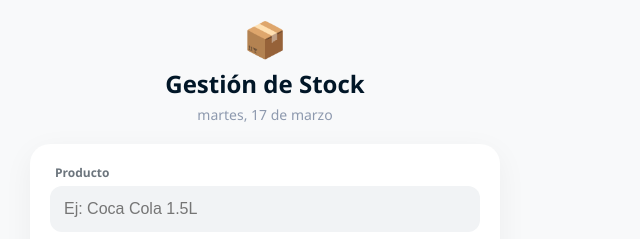
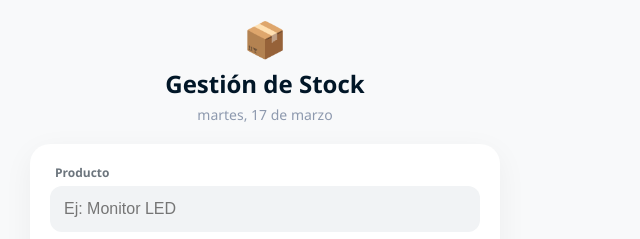
Before and after one commit to matiaspercoco/mi-inventario, a plain HTML site: page index.html in a window 1280 px wide. Shown: the top 239 px of the page, 375-1015 px from the left. Drawn offline with nearby package versions, Linux system fonts and the light colour scheme; no server answers.

Commit message:
Add files via upload

```diff
--- a/index.html
+++ b/index.html
@@ -21,7 +21,7 @@
             <form id="inventory-form">
                 <div class="input-group">
                     <label>Producto</label>
-                    <input type="text" id="name" placeholder="Ej: Coca Cola 1.5L" required>
+                    <input type="text" id="name" placeholder="Ej: Monitor LED" required>
                 </div>
                 <div class="row">
                     <div class="input-group">
```
